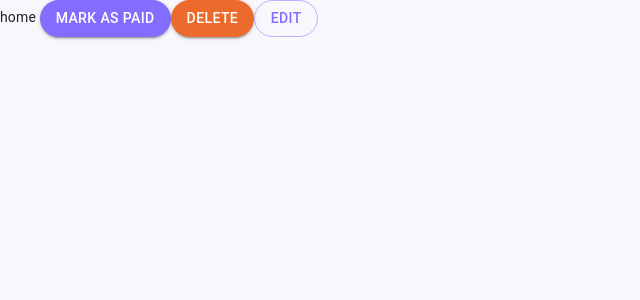
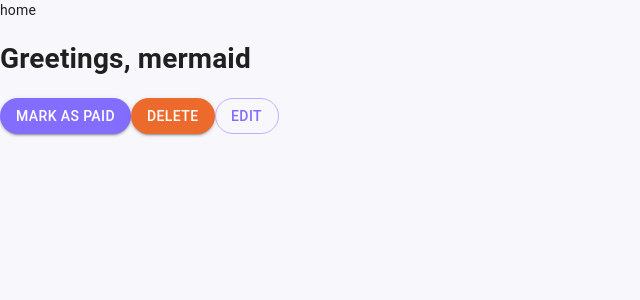
Before and after one commit to LordAldi/Invoice-UI, a React (Create React App) app: page / in a window 1280 px wide. Shown: the top 300 px of the page, without its empty margins (0-640 px from the left). Built offline with nearby package versions, Linux system fonts and the light colour scheme.

Commit message:
Update Home.js

```diff
--- a/src/pages/Home.js
+++ b/src/pages/Home.js
@@ -6,6 +6,7 @@ const Home = () => {
   return (
     <Box>
       home{" "}
+      <h1>Greetings, mermaid</h1>
       <Link to="/login">
         <Button color="primary" variant="contained">
           Mark as paid
```
